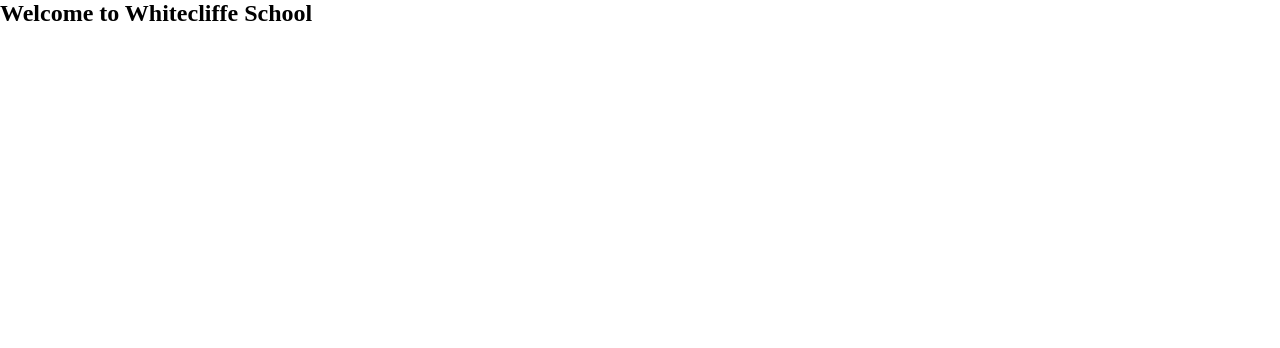
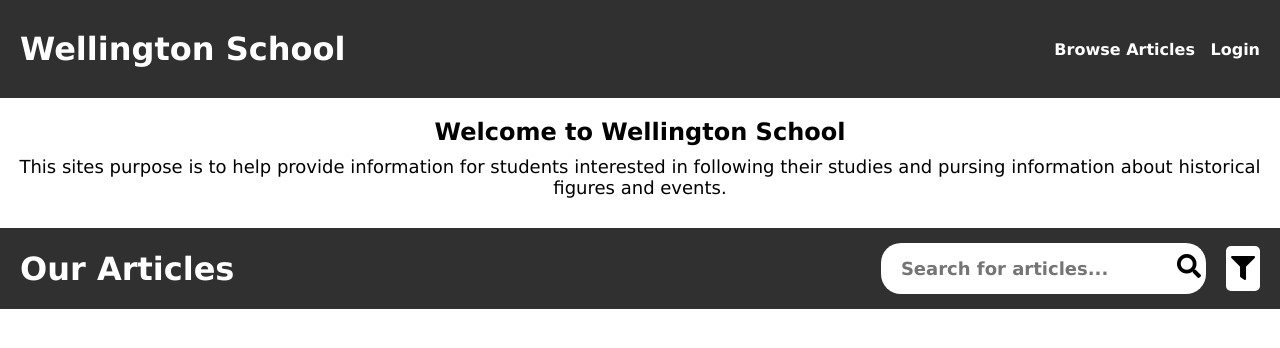
Before and after one commit to ddkeating/DataAccessAndManagementProject, a Django app: page / in a window 1280 px wide. Shown: the top 348 px of the page. Run offline with Django 5.2, Linux system fonts and the light colour scheme.

Commit message:
Formatted Home Page
> Home page layout setup
> Styles setup
> Base html file has been formatted
* Requires logic for displaying and retrieving articles and navigating to detail  page about article.

```diff
--- a/schoolApp/school/templates/school/home.html
+++ b/schoolApp/school/templates/school/home.html
@@ -1,4 +1,44 @@
 <!--Home Page - Requires search filter, item filter-->
 {% extends 'base.html' %} {% block content %}
-<h2>Welcome to Whitecliffe School</h2>
+<div class="home-container">
+	<div class="home-header">
+		<h2>Welcome to Wellington School</h2>
+		<p>
+			This sites purpose is to help provide information for students interested
+			in following their studies and pursing information about historical
+			figures and events.
+		</p>
+	</div>
+	<div id="articles" class="article-container">
+		<div class="result-controls">
+			<h1>Our Articles</h1>
+			<div>
+				<form class="search-bar">
+					<input
+						type="text"
+						name="search_query"
+						placeholder="Search for articles..."
+						aria-label="Search for articles..."
+					/>
+					<button type="submit">
+						<i class="fas fa-search"></i>
+					</button>
+				</form>
+				<div class="filter-container">
+					<i class="fas fa-filter"></i>
+				</div>
+			</div>
+		</div>
+
+		{% for article in articles %}
+		<div class="article-card">
+			<div class="article-content">
+				<h3>{{ article.title }}</h3>
+				<p>{{ article.content }}</p>
+				<a href="{% url 'article' article.id %}">Read More</a>
+			</div>
+		</div>
+		{% endfor %}
+	</div>
+</div>
 {% endblock %}
--- a/schoolApp/static/css/styles.css
+++ b/schoolApp/static/css/styles.css
@@ -3,5 +3,134 @@
 * {
 	padding: 0;
 	margin: 0;
-	background-color: #ffffff;
+	font-family: "Lucida Sans", "Lucida Sans Regular", "Lucida Grande",
+		"Lucida Sans Unicode", Geneva, Verdana, sans-serif;
 }
+
+/* General Styles */
+
+a:link {
+	text-decoration: none;
+	color: inherit;
+}
+
+a:visited {
+	text-decoration: none;
+	color: inherit;
+}
+
+a:hover {
+	text-decoration: underline;
+	cursor: pointer;
+}
+
+/* Navigation */
+
+.nav-container {
+	background-color: #303030;
+	padding: 30px 20px;
+	color: white;
+	font-weight: bold;
+}
+
+.nav-container > ul {
+	display: flex;
+	flex-direction: row;
+	justify-content: space-between;
+	align-items: center;
+}
+
+.nav-container > ul > h2 {
+	flex-grow: 1;
+	font-size: 32px;
+}
+
+.nav-container > ul > div > a:last-child {
+	margin-left: 10px;
+}
+
+/* Home Page */
+
+.home-container {
+	padding: 20px 0;
+}
+
+.home-header {
+	text-align: center;
+	margin-bottom: 30px;
+}
+
+.home-header p {
+	margin-top: 10px;
+	font-size: 18px;
+}
+
+.article-container {
+}
+
+.result-controls {
+	display: flex;
+	flex-direction: row;
+	align-items: center;
+	justify-content: space-between;
+	background-color: #303030;
+	padding: 15px 20px;
+}
+
+.result-controls > h1 {
+	color: white;
+	font-size: 32px;
+}
+
+.result-controls > div {
+	display: flex;
+	flex-direction: row;
+	align-items: center;
+}
+
+.filter-container {
+	background-color: white;
+	padding: 10px 5px;
+	margin-left: 20px;
+	border-radius: 5px;
+}
+
+.filter-container:hover {
+	background-color: #c5c5c5;
+	cursor: pointer;
+}
+
+.search-bar {
+	background-color: white;
+	border-radius: 20px;
+	padding-right: 5px;
+}
+
+.search-bar input {
+	padding: 10px;
+	margin: 5px 10px;
+	border: none;
+	outline: none;
+	color: black;
+	font-size: 18px;
+	font-weight: bold;
+}
+
+.search-bar > button {
+	border: none;
+	background-color: inherit;
+	cursor: pointer;
+}
+
+.search-bar > button:hover {
+	color: rgba(0, 0, 0, 0.514);
+}
+
+.fa-search {
+	font-size: 24px;
+	margin: 5px auto;
+}
+
+.fa-filter {
+	font-size: 24px;
+}
--- a/schoolApp/templates/base.html
+++ b/schoolApp/templates/base.html
@@ -6,8 +6,21 @@
 		<title>School App</title>
 		{% load static %}
 		<link rel="stylesheet" href="{% static 'css/styles.css' %}" />
+		<link
+			rel="stylesheet"
+			href="https://cdnjs.cloudflare.com/ajax/libs/font-awesome/5.15.3/css/all.min.css"
+		/>
 	</head>
 	<body>
+		<nav class="nav-container">
+			<ul>
+				<h2>Wellington School</h2>
+				<div>
+					<a href="#articles">Browse Articles</a>
+					<a>Login</a>
+				</div>
+			</ul>
+		</nav>
 		<!--Base - Requires Nav bar and footer-->
 		{% block content %} {% endblock %}
 	</body>
```
